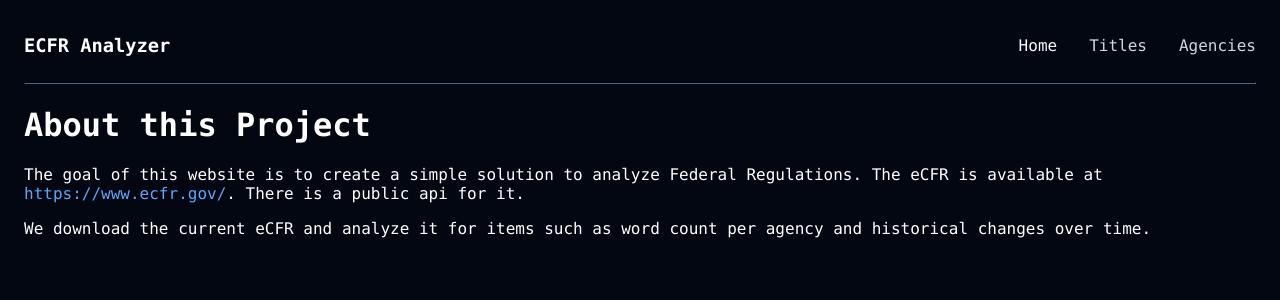
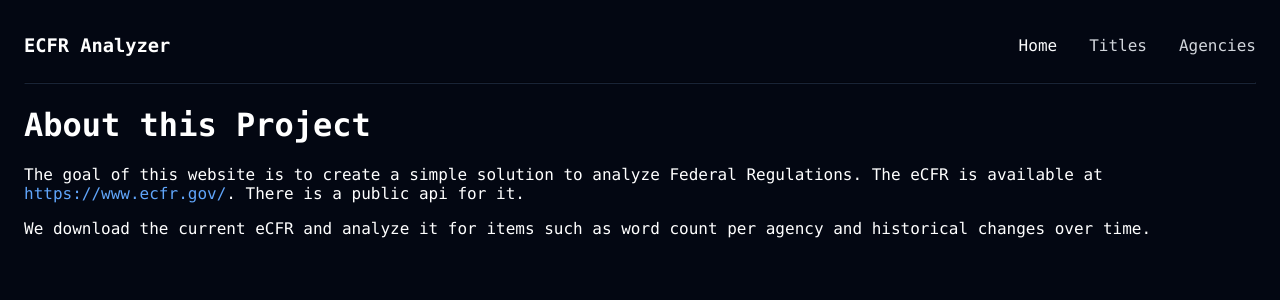
Before and after one commit to infolock/eCFR_Analyzer_frontend, a React (Create React App) app: page / in a window 1280 px wide. Shown: the top 300 px of the page. Built offline with nearby package versions, Linux system fonts and the light colour scheme.

Commit message:
update border

```diff
--- a/src/App.css
+++ b/src/App.css
@@ -89,4 +89,6 @@ body {
 
 hr.body-divider {
     border-color: #1f2937;
+    border-width: thin;
+    opacity: 0.3;
 }
```
